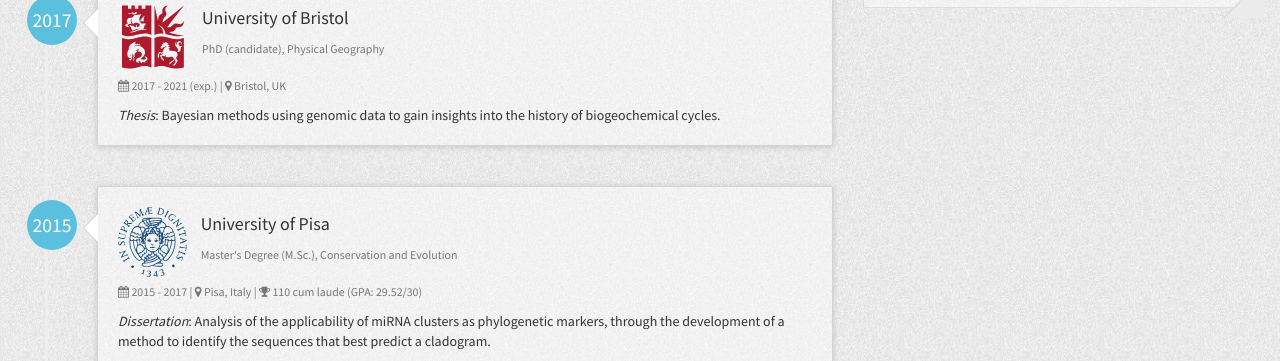
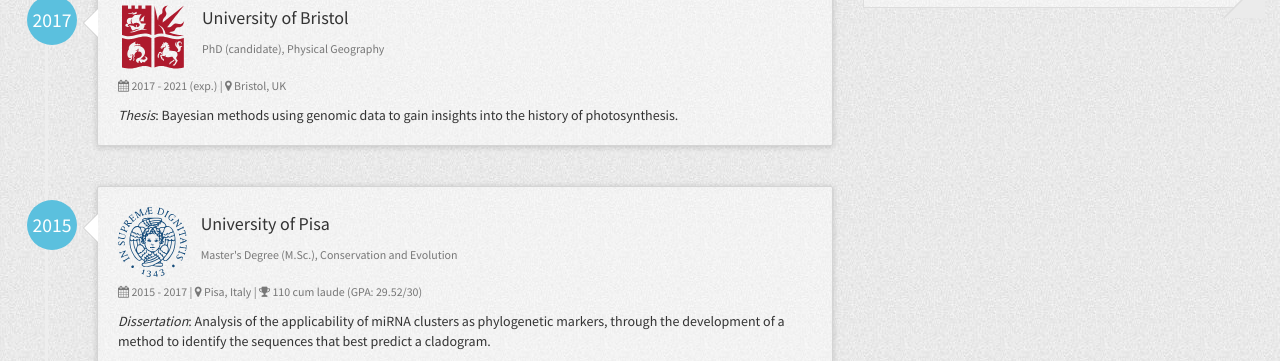
Before and after one commit to arklumpus/arklumpus.github.io, a Jekyll site: the page built from index.html, in a window 1280 px wide. Shown: the part 1382-1743 px from the top of the page. Built offline with Jekyll 4.4.1, drawn with Linux system fonts in a browser that asks for light colours; nearby versions of some CDN libraries.

Commit message:
Updated thesis title.

```diff
--- a/_config.yml
+++ b/_config.yml
@@ -68,7 +68,7 @@ author:
       started: 2017
       duration: "2017 - 2021 (exp.)"
       award:
-      description: "<em>Thesis</em>: Bayesian methods using genomic data to gain insights into the history of biogeochemical cycles."
+      description: "<em>Thesis</em>: Bayesian methods using genomic data to gain insights into the history of photosynthesis."
     - education3:
       organization: University of Pisa
       location: Pisa, Italy
```
